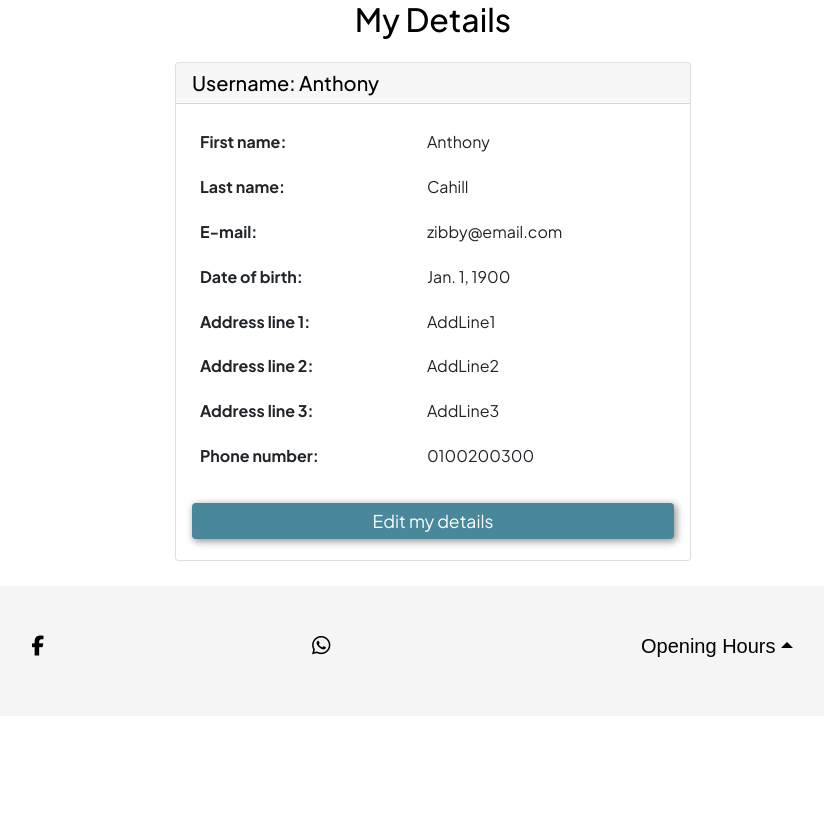
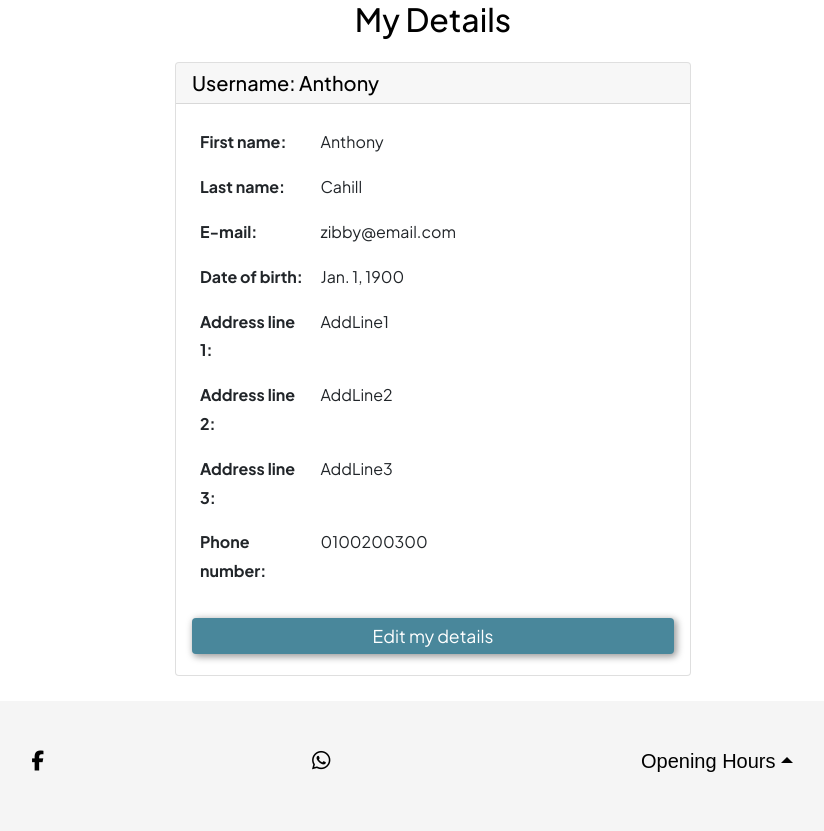
Before and after one commit to zbigniewszulc/ip-appointments, a Django app: template patient/templates/patient/my_details.html in a window 1280 px wide. Shown: the part 154-985 px from the top of the page, without its empty margins (207-1031 px from the left). Before the commit the page ends 811 px from the top, so only its background shows below. Run offline with Django 4.2, Linux system fonts and the light colour scheme; the template is opened without the code that fills it: values that come from a table or form of the project are taken from there, others are empty; data comes from the database, SQL or seed files in the repository; some libraries are stand-ins or nearby versions; some web fonts are replaced.

Commit message:
Add text wrapping to my_details.html template

```diff
--- a/patient/templates/patient/my_details.html
+++ b/patient/templates/patient/my_details.html
@@ -11,71 +11,71 @@
                 <div class="card-body">
                     <table class="table table-borderless" >
                         <tr>
-                            <th>
+                            <th class="w-25">
                                 First name:
                             </th>
-                            <td>
+                            <td class="text-break">
                                 {{ patient.user.first_name }}
                             </td>
                         </tr>
                         <tr>
-                            <th>
+                            <th class="w-25">
                                 Last name:
                             </th>
-                            <td>
+                            <td class="text-break">
                                 {{ patient.user.last_name }}
                             </td>
                         </tr>
                         <tr>
-                            <th>
+                            <th class="w-25">
                                 E-mail:
                             </th>
-                            <td>
+                            <td class="text-break">
                                 {{ patient.user.email }}
                             </td>
                         </tr>
                         <tr>
-                            <th>
+                            <th class="w-25">
                                 Date of birth:
                             </th>
-                            <td>
+                            <td class="text-break">
                                 {{ patient.date_of_birth }}
                             </td>
                         </tr>
                         <tr>
-                            <th>
+                            <th class="w-25">
                                 Address line 1:
                             </th>
-                            <td>
+                            <td class="text-break">
                                 {{ patient.address_line_1 }}
                             </td>
                         </tr>
                         <tr>
-                            <th>
+                            <th class="w-25">
                                 Address line 2:
                             </th>
-                            <td>
+                            <td class="text-break">
                                 {{ patient.address_line_2 }}
                             </td>
                         </tr>
                         <tr>
-                            <th>
+                            <th class="w-25">
                                 Address line 3:
                             </th>
-                            <td>
+                            <td class="text-break">
                                 {{ patient.address_line_3 }}
                             </td>
                         </tr>
                         <tr>
-                            <th>
+                            <th class="w-25">
                                 Phone number:
                             </th>
-                            <td>
+                            <td class="text-break">
                                 {{ patient.phone_number }}
                             </td>
                         </tr>
                     </table>
-                  <a href="#" class="btn btn-primary mt-4">Edit my details</a>
+                  <a href="{% url 'edit_my_details' %}" class="btn btn-primary mt-4">Edit my details</a>
                 </div>
               </div>
         </div>
```
